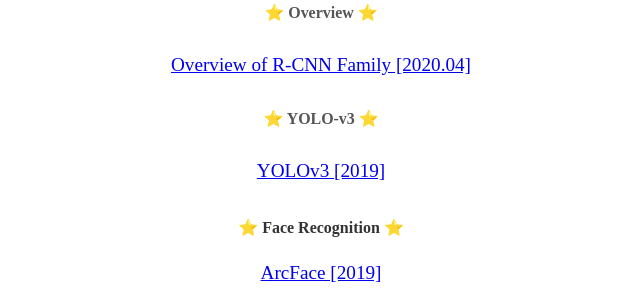
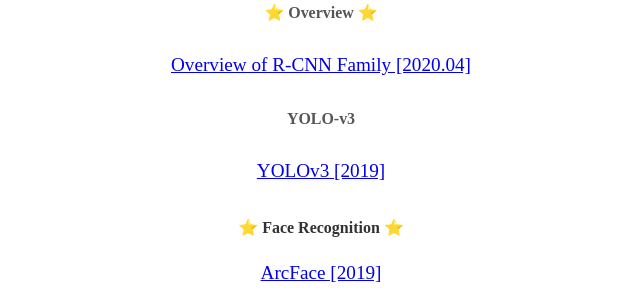
Before and after one commit to Noba1anc3/Noba1anc3.github.io, a Jekyll site: the page built from index.html, in a window 1280 px wide and 900 px high, scrolled down 3905 px. Shown: the part 150-450 px from the top of the window, without its empty margins (319-959 px from the left). Built offline with Jekyll 4.4.1, drawn with Linux system fonts in a browser that asks for light colours; some web fonts are replaced.

```diff
--- a/_includes/about.html
+++ b/_includes/about.html
@@ -64,7 +64,7 @@
   <h4>Object Detection</h4>
   <h5>⭐ Overview ⭐</h5>
   <a target="_blank" href="https://noba1anc3.github.io/2020/04/15/R-CNN-Family.html">Overview of R-CNN Family [2020.04]</a>
-  <h5>⭐ YOLO-v3 ⭐</h5>
+  <h5>YOLO-v3</h5>
   <a target="_blank" href="https://github.com/Noba1anc3/yolov3">YOLOv3 [2019]</a>
 
   <h4>⭐ Face Recognition ⭐</h4>
```
